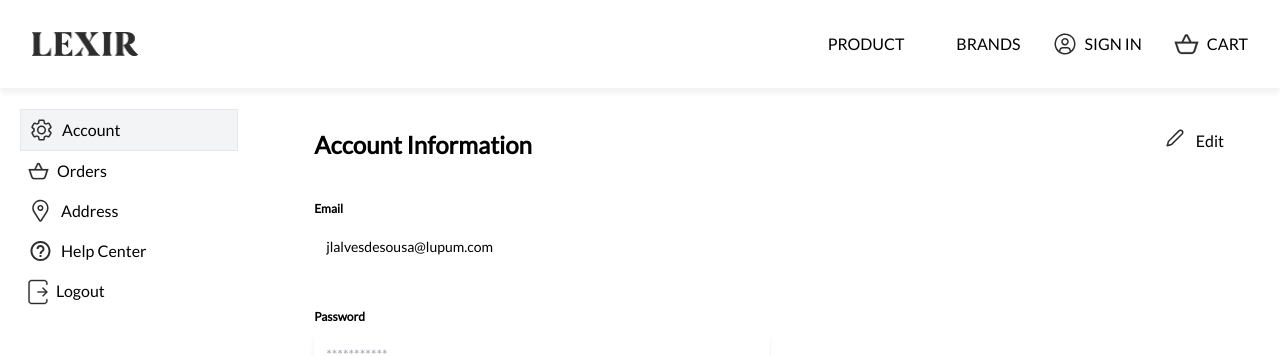
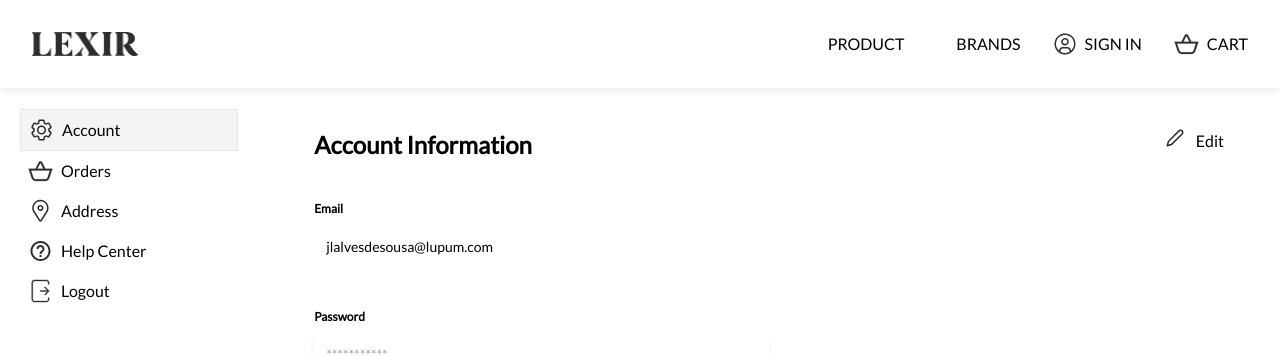
Before and after one commit to LexirIO/lexir-io-challenge, a Next.js app: page / in a window 1280 px wide. Shown: the top 356 px of the page. Built offline with nearby package versions, Linux system fonts and the light colour scheme.

Commit message:
Noticed some errors and fixed them

```diff
--- a/src/components/Layout/MyAccountSidebar.tsx
+++ b/src/components/Layout/MyAccountSidebar.tsx
@@ -94,7 +94,7 @@ const MyAccountSidebar = () => {
                   alt="account"
                   width={25}
                   height={24}
-                  className="mr-3"
+                  className=""
                 />
                 Account
               </a>
@@ -106,9 +106,8 @@ const MyAccountSidebar = () => {
                 <Image
                   src={orders.src}
                   alt="order"
-                  width={21}
-                  height={18}
-                  className="mr-3"
+                  width={25}
+                  height={24}
                 />
                 Orders
               </a>
@@ -122,7 +121,6 @@ const MyAccountSidebar = () => {
                   alt="address"
                   width={25}
                   height={24}
-                  className="mr-2"
                 />
                 Address
               </a>
@@ -136,7 +134,6 @@ const MyAccountSidebar = () => {
                   alt="help-center"
                   width={25}
                   height={24}
-                  className="mr-2"
                 />
                 Help Center
               </a>
@@ -148,9 +145,8 @@ const MyAccountSidebar = () => {
                 <Image
                   src={logout.src}
                   alt="logout"
-                  width={20}
-                  height={26}
-                  className="mr-2"
+                  width={25}
+                  height={24}
                 />
                 Logout
               </a>
```
